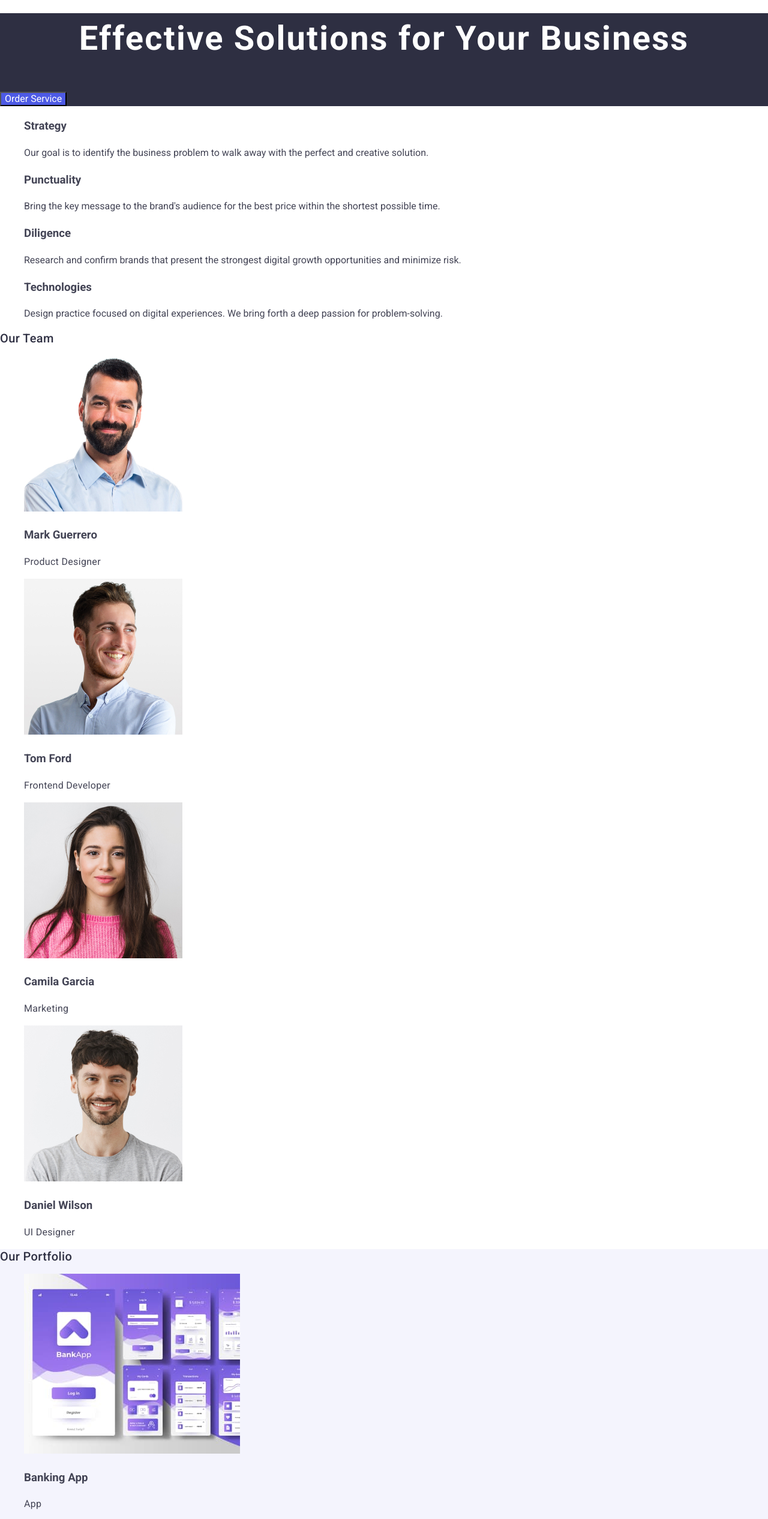
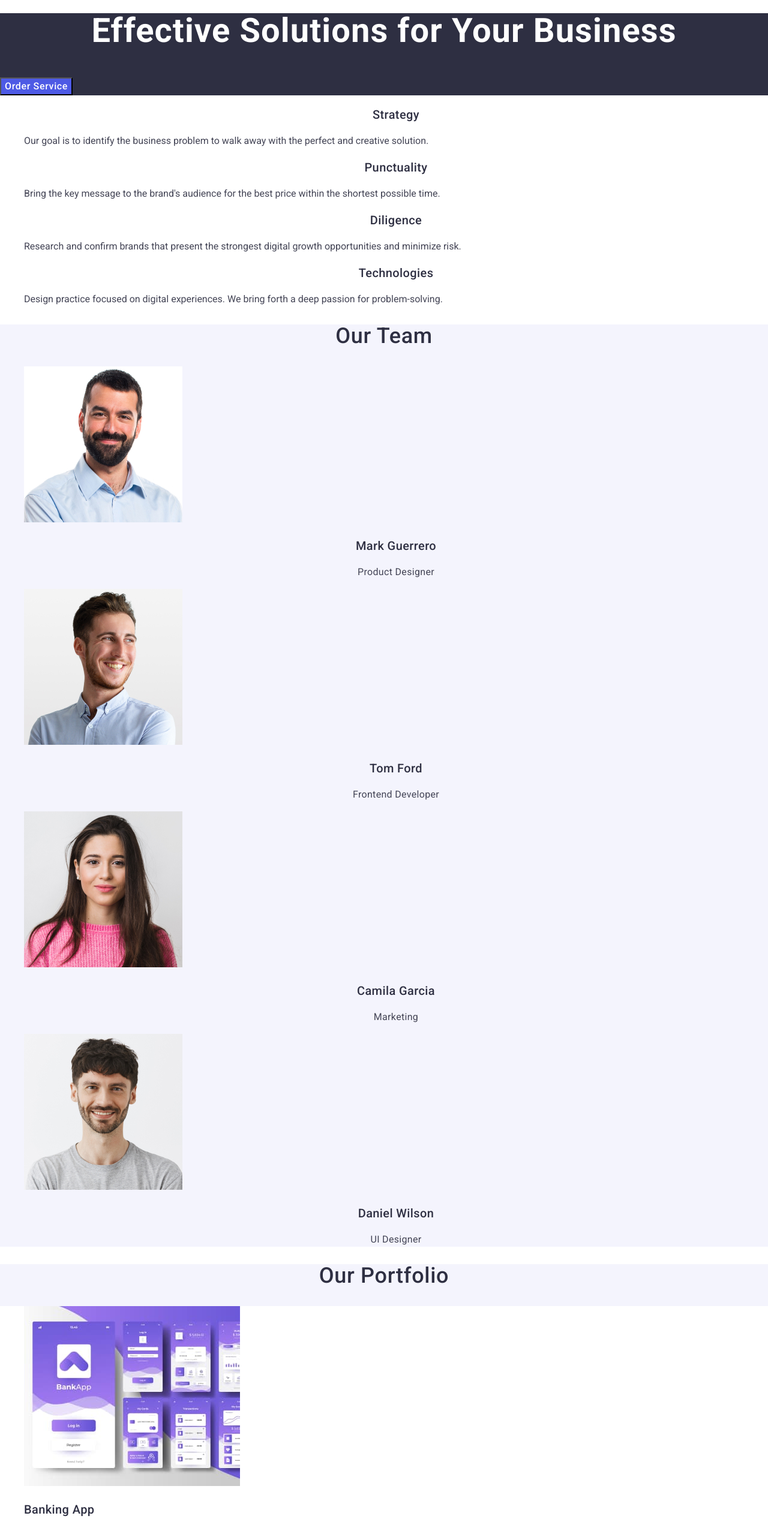
Before and after one commit to alex-miami-petrov/goit-markup-hw-02, a plain HTML site: page index.html in a window 1280 px wide. Shown: the part 200-2733 px from the top of the page at 60% size. Drawn offline with nearby package versions, Linux system fonts and the light colour scheme.

Commit message:
add makeups

```diff
--- a/css/styles.css
+++ b/css/styles.css
@@ -20,6 +20,9 @@ ul {
   cursor: pointer;
   color: #ffffff;
   background-color: #4d5ae5;
+  font-weight: 500;
+  line-height: 1.5;
+  letter-spacing: 0.04em;
 }
 
 .button:hover,
@@ -31,7 +34,11 @@ ul {
   background-color: #2e2f42;
 }
 
-.contacts-header .link {
+.contacts {
+  font-style: normal;
+}
+
+.contacts .link {
   color: #434455;
   font-style: normal;
   letter-spacing: 0.02em;
@@ -46,8 +53,8 @@ ul {
   color: #ffffff;
   font-size: 56px;
   text-align: center;
-  line-height: 1.5;
-  letter-spacing: 0.04em;
+  line-height: 1.07;
+  letter-spacing: 0.02em;
 }
 
 .page-nav {
@@ -79,18 +86,41 @@ ul {
 
 .title {
   font-weight: 500;
+  font-size: 36px;
+  line-height: 1.11;
+  letter-spacing: 0.02em;
+  color: #2e2f42;
+  text-align: center;
+  text-transform: capitalize;
+}
+
+.sub-title {
+  letter-spacing: 0.02em;
+  font-weight: 500;
+  font-size: 20px;
+  line-height: 1.2;
+  letter-spacing: 0.02em;
+  color: #2e2f42;
+  text-align: center;
+}
+
+.sub-title-port {
+  letter-spacing: 0.02em;
+  font-weight: 500;
   font-size: 20px;
   line-height: 1.2;
   letter-spacing: 0.02em;
   color: #2e2f42;
 }
 
-.sub-title {
-  letter-spacing: 0.02em;
+.portfolio-bg {
+  background-color: #f4f4fd;
 }
 
-.portfolio-bg {
-  background-color: #f4f4fd;
+.text-team {
+  font-size: 16px;
+  letter-spacing: 0.02em;
+  text-align: center;
 }
 
 .text {
@@ -101,3 +131,21 @@ ul {
 footer {
   background-color: #2e2f42;
 }
+
+.studio-f {
+  color: #f4f4fd;
+}
+
+.text-f {
+  font-size: 16px;
+  letter-spacing: 0.02em;
+  color: #f4f4fd;
+}
+
+.team-bg {
+  background-color: #f4f4fd;
+}
+
+.border-bg {
+  background-color: #ffffff;
+}
--- a/index.html
+++ b/index.html
@@ -30,13 +30,13 @@
         >
 
         <ul class="page-nav">
-          <li><a href="" class="link">Studio</a></li>
+          <li><a href="./index.html" class="link">Studio</a></li>
           <li><a href="" class="link">Portfolio</a></li>
           <li><a href="" class="link">Contacts</a></li>
         </ul>
       </nav>
 
-      <address class="contacts-header">
+      <address class="contacts">
         <ul>
           <li>
             <a href="mailto:info@devstudio.com" class="link"
@@ -60,28 +60,28 @@
         <h2 hidden>Advantages</h2>
         <ul>
           <li>
-            <h3>Strategy</h3>
+            <h3 class="sub-title">Strategy</h3>
             <p>
               Our goal is to identify the business problem to walk away with the
               perfect and creative solution.
             </p>
           </li>
           <li>
-            <h3>Punctuality</h3>
+            <h3 class="sub-title">Punctuality</h3>
             <p>
               Bring the key message to the brand's audience for the best price
               within the shortest possible time.
             </p>
           </li>
           <li>
-            <h3>Diligence</h3>
+            <h3 class="sub-title">Diligence</h3>
             <p>
               Research and confirm brands that present the strongest digital
               growth opportunities and minimize risk.
             </p>
           </li>
           <li>
-            <h3>Technologies</h3>
+            <h3 class="sub-title">Technologies</h3>
             <p>
               Design practice focused on digital experiences. We bring forth a
               deep passion for problem-solving.
@@ -90,37 +90,37 @@
         </ul>
       </section>
 
-      <section>
+      <section class="team-bg">
         <h2 class="title">Our Team</h2>
         <ul>
           <li>
             <img src="./images/team-1.jpg" alt="Mark" width="264" />
-            <h3 class="sub-header">Mark Guerrero</h3>
-            <p class="text">Product Designer</p>
+            <h3 class="sub-title">Mark Guerrero</h3>
+            <p class="text-team">Product Designer</p>
           </li>
           <li>
             <img src="./images/team-2.jpg" alt="Tom" width="264" />
-            <h3 class="sub-header">Tom Ford</h3>
-            <p class="text">Frontend Developer</p>
+            <h3 class="sub-title">Tom Ford</h3>
+            <p class="text-team">Frontend Developer</p>
           </li>
           <li>
             <img src="./images/team-3.jpg" alt="Camila" width="264" />
-            <h3 class="sub-header">Camila Garcia</h3>
-            <p class="text">Marketing</p>
+            <h3 class="sub-title">Camila Garcia</h3>
+            <p class="text-team">Marketing</p>
           </li>
           <li>
             <img src="./images/team-4.jpg" alt="Daniel" width="264" />
-            <h3 class="sub-header">Daniel Wilson</h3>
-            <p class="text">UI Designer</p>
+            <h3 class="sub-title">Daniel Wilson</h3>
+            <p class="text-team">UI Designer</p>
           </li>
         </ul>
       </section>
       <section class="portfolio-bg">
         <h2 class="title">Our Portfolio</h2>
-        <ul>
+        <ul class="border-bg">
           <li>
             <img src="./images/banking.jpg" alt="banking-app" width="360" />
-            <h3 class="sub-header">Banking App</h3>
+            <h3 class="sub-title-port">Banking App</h3>
             <p class="text">App</p>
           </li>
           <li>
@@ -129,18 +129,18 @@
               alt="cashless-payment"
               width="360"
             />
-            <h3 class="sub-title">Cashless Payment</h3>
+            <h3 class="sub-title-port">Cashless Payment</h3>
             <p class="text">Marketing</p>
           </li>
           <li>
             <img src="./images/meditation.jpg" alt="meditation" width="360" />
-            <h3 class="sub-title">Meditation App</h3>
+            <h3 class="sub-title-port">Meditation App</h3>
             <p class="text">App</p>
           </li>
           <li>
             <img src="./images/taxi.jpg" alt="taxi-service" width="360" />
-            <h3 class="sub-title">Taxi Service</h3>
-            <p class="-text">Marketing</p>
+            <h3 class="sub-title-port">Taxi Service</h3>
+            <p class="text">Marketing</p>
           </li>
           <li>
             <img
@@ -148,12 +148,12 @@
               alt="screen-illustrations"
               width="360"
             />
-            <h3 class="sub-title">Screen Illustrations</h3>
+            <h3 class="sub-title-port">Screen Illustrations</h3>
             <p class="text">Design</p>
           </li>
           <li>
             <img src="./images/courses.jpg" alt="online-courses" width="360" />
-            <h3 class="sub-title">Online Courses</h3>
+            <h3 class="sub-title-port">Online Courses</h3>
             <p class="text">Marketing</p>
           </li>
         </ul>
@@ -161,9 +161,9 @@
     </main>
     <footer class="footer">
       <a href="./index.html" class="link-logo"
-        >Web<span class="studio">Studio</span></a
+        >Web<span class="studio-f">Studio</span></a
       >
-      <p class="text">
+      <p class="text-f">
         Increase the flow of customers and sales for your business with digital
         marketing & growth solutions.
       </p>
```
